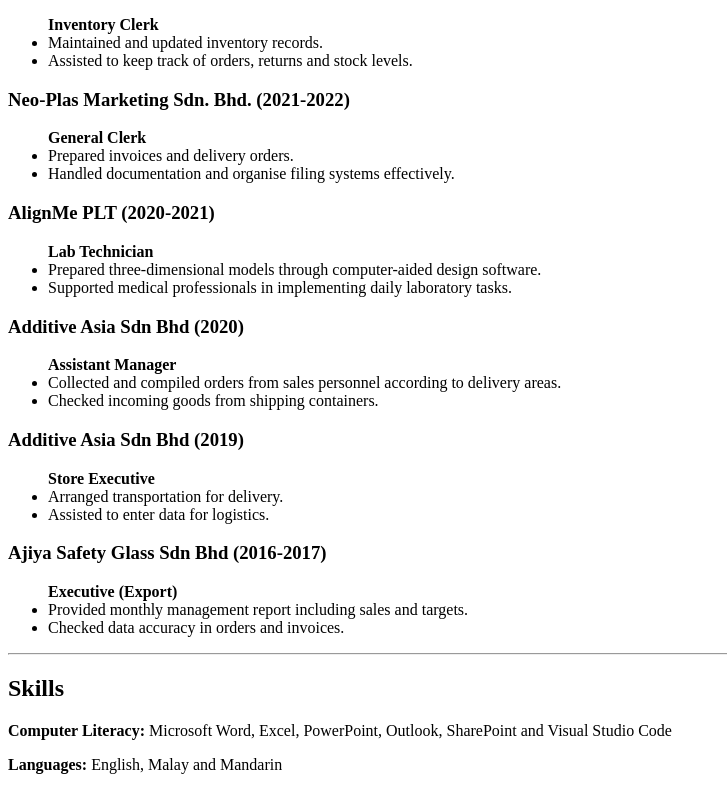
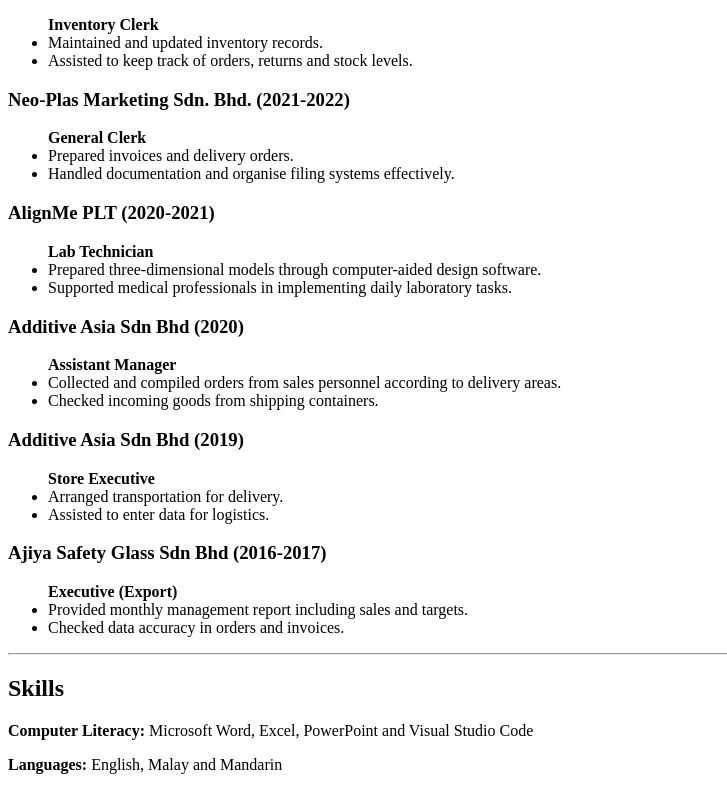
Before and after one commit to sr418/resume-1, a plain HTML site: page index.html in a window 1280 px wide. Shown: the part 796-1586 px from the top of the page, without its empty margins (0-727 px from the left). Drawn offline with Linux system fonts and the light colour scheme.

Commit message:
Update index.html

```diff
--- a/index.html
+++ b/index.html
@@ -116,7 +116,7 @@
 
     <hr />
     <h2>Skills</h2>
-    <p><b>Computer Literacy: </b>Microsoft Word, Excel, PowerPoint, Outlook, SharePoint and Visual Studio Code</p>
+    <p><b>Computer Literacy: </b>Microsoft Word, Excel, PowerPoint and Visual Studio Code</p>
     <p><b>Languages: </b>English, Malay and Mandarin</p>
 </body>
 
```
